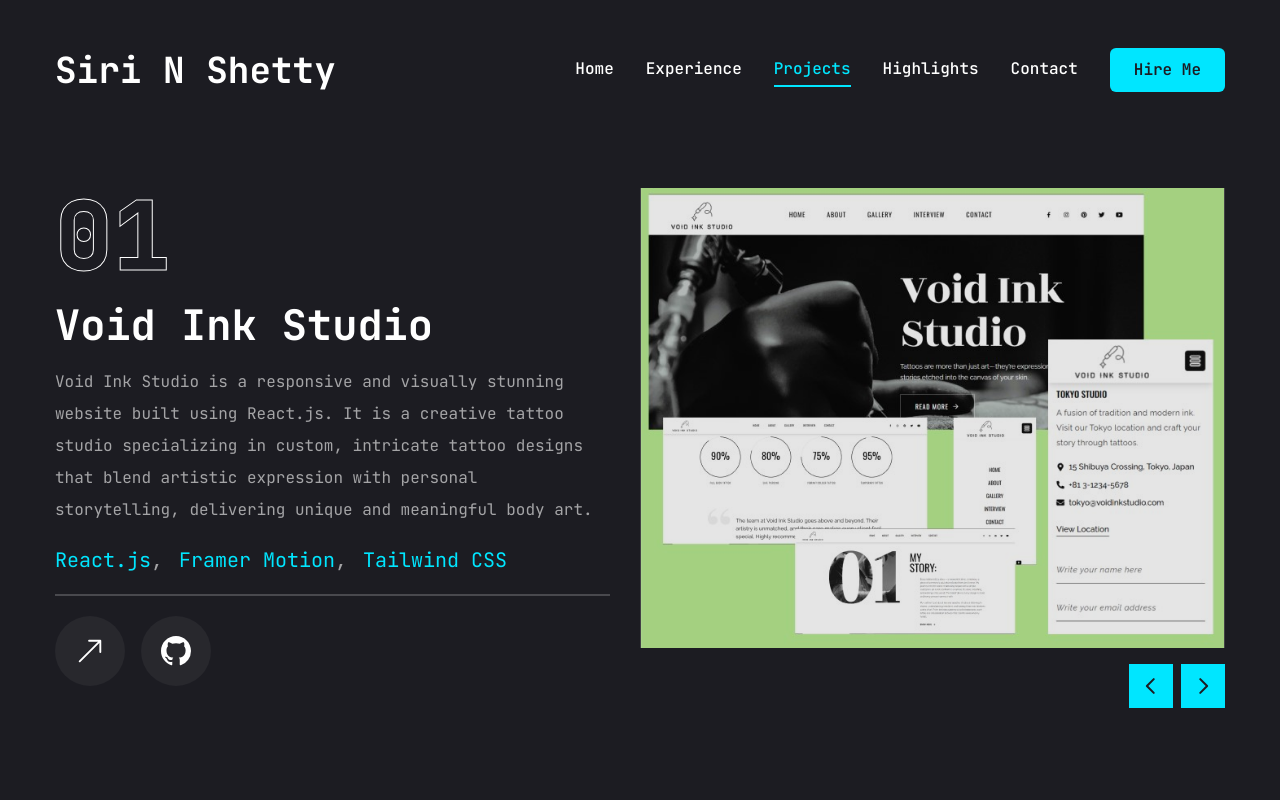
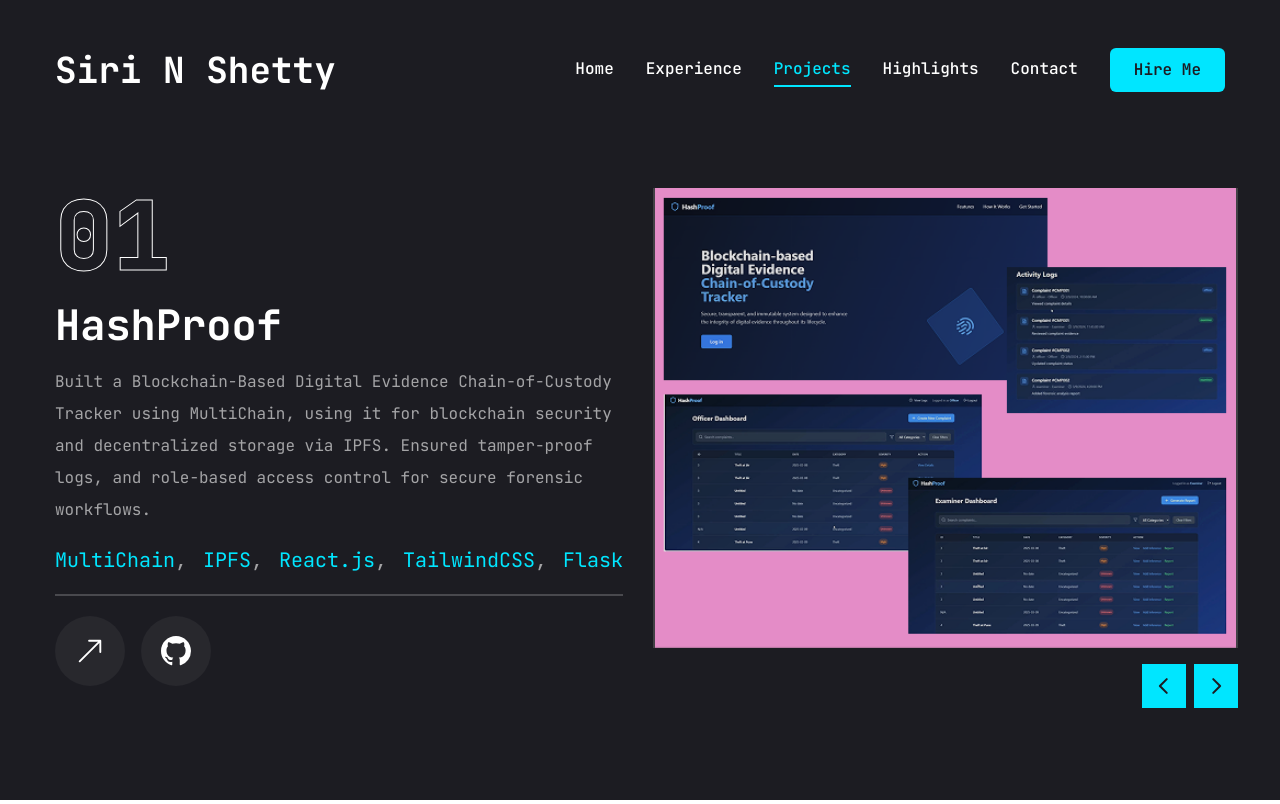
Before and after one commit to siri-n-shetty/siri-portfolio-website, a Next.js app: page /projects in a window 1280 px wide. Built offline with nearby package versions, Linux system fonts and the light colour scheme.

Commit message:
recent changes 2025

```diff
--- a/app/projects/page.jsx
+++ b/app/projects/page.jsx
@@ -16,44 +16,44 @@ import WorkSlidingBtns from "@/components/WorkSlidingBtns";
 const projects = [
   {
     num: "01",
+    title: "HashProof",
+    description: "Built a Blockchain-Based Digital Evidence Chain-of-Custody Tracker using MultiChain, using it for blockchain security and decentralized storage via IPFS. Ensured tamper-proof logs, and role-based access control for secure forensic workflows.",
+    stack: [{name: "MultiChain"}, {name: "IPFS"}, {name: "React.js"}, {name: "TailwindCSS"}, {name: "Flask"}],
+    image: "/assets/projects/hp.png",
+    live: "",
+    github: "https://github.com/siri-n-shetty/ChainOfJustice",
+  },
+  {
+    num: "02",
+    title: "Load-Balanced URL Shortener",
+    description: "Built and deployed a containerized URL Shortener that supports scalability, load balancing & Horizontal Pod Autoscaling (HPA). Integrated in-memory storage, logging, monitoring tools, and stress testing for real-time performance insights.",
+    stack: [{name: "Docker"}, {name: "Kubernetes"}, {name: "Flask"}, {name: "Redis"}],
+    image: "/assets/projects/lbus.png",
+    live: "",
+    github: "https://github.com/siri-n-shetty/556_568_575_600_Load-Balanced-URL-Shortener",
+  },
+  {
+    num: "03",
     title: "Void Ink Studio",
-    descriptiton: "Void Ink Studio is a responsive and visually stunning website built using React.js. It is a creative tattoo studio specializing in custom, intricate tattoo designs that blend artistic expression with personal storytelling, delivering unique and meaningful body art.",
+    description: "Void Ink Studio is a responsive and visually stunning website built using React.js. It is a creative tattoo studio specializing in custom, intricate tattoo designs that blend artistic expression with personal storytelling, delivering unique and meaningful body art.",
     stack: [{name: "React.js"}, {name: "Framer Motion"}, {name: "Tailwind CSS"}],
     image: "/assets/projects/vis.jpg",
     live: "https://voidinkstudio.vercel.app/",
     github: "https://github.com/siri-n-shetty/void-ink-studio",
   },
   {
-    num: "02",
-    title: "Connect Four",
-    descriptiton: "Developed a fully functional two-player Connect Four game, implemented using BreezyPythonGUI for input handling. Crafted algorithms to determine game outcomes, used MySQL, BreezyPythonGUI, and the ‘tabulate’ module for dynamic board display and enhanced user experience.",
-    stack: [{name: "Python"}, {name: "MySQL"}],
-    image: "/assets/projects/cf.jpg",
-    live: "",
-    github: "https://github.com/siri-n-shetty/Connect-Four-Mini-Project-Sem-1",
-  },
-  {
-    num: "03",
+    num: "04",
     title: "PESU Event Management System",
-    descriptiton: "Built a centralized scalable platform to streamline event registrations and recruitments for 100+ university clubs. Replaces Google Forms by automating student data retrieval with user-friendly interface & role-based access control(RBAC).",
+    description: "Built a centralized scalable platform to streamline event registrations and recruitments for 100+ university clubs. Replaces Google Forms by automating student data retrieval with user-friendly interface & role-based access control(RBAC).",
     stack: [{name: "React.js"}, {name: "Tailwind CSS"}, {name: "MySQL"}, {name: "Flask"}],
     image: "/assets/projects/piems.jpg",
     live: "",
     github: "https://github.com/siri-n-shetty/PESU_Integrated_Event_Management_System",
   },
   {
-    num: "04",
-    title: "PESUfy",
-    descriptiton: "Developed a website that serves as a resource for incoming juniors at PESU. It streamlines their college experience by providing clear information about the academics and facilities provided by the college.",
-    stack: [{name: "JavaScript"}, {name: "Golang"}, {name: "Netlify"}],
-    image: "/assets/projects/pesufy.jpg",
-    live: "https://pesufy.netlify.app/",
-    github: "https://github.com/siri-n-shetty/pesufy",
-  },
-  {
     num: "05",
     title: "Live Chat Application",
-    descriptiton: "Implemented sockets in Flask backend, (using Flask-SocketIO library) and frontend code in HTML, JavaScript. It uses Flask's session management to store information about the user's name and the room they have joined.",
+    description: "Implemented sockets in Flask backend, (using Flask-SocketIO library) and frontend code in HTML, JavaScript. It uses Flask's session management to store information about the user's name and the room they have joined.",
     stack: [{name: "Python"}, {name: "Flask"}, {name: "HTML/CSS"}, {name: "JavaScript"}],
     image: "/assets/projects/lca.jpg",
     live: "",
@@ -61,17 +61,35 @@ const projects = [
   },
   {
     num: "06",
+    title: "PESUfy",
+    description: "Developed a website that serves as a resource for incoming juniors at PESU. It streamlines their college experience by providing clear information about the academics and facilities provided by the college.",
+    stack: [{name: "JavaScript"}, {name: "Golang"}, {name: "Netlify"}],
+    image: "/assets/projects/pesufy.jpg",
+    live: "https://pesufy.netlify.app/",
+    github: "https://github.com/siri-n-shetty/pesufy",
+  },
+  {
+    num: "07",
+    title: "Connect Four",
+    description: "Developed a fully functional two-player Connect Four game, implemented using BreezyPythonGUI for input handling. Crafted algorithms to determine game outcomes, used MySQL, BreezyPythonGUI, and the ‘tabulate’ module for dynamic board display and enhanced user experience.",
+    stack: [{name: "Python"}, {name: "MySQL"}],
+    image: "/assets/projects/cf.jpg",
+    live: "",
+    github: "https://github.com/siri-n-shetty/Connect-Four-Mini-Project-Sem-1",
+  },
+  {
+    num: "08",
     title: "Arcade Game",
-    descriptiton: "Interstellar Evasion is a simple arcade-style game where the player controls a red rectangle to avoid falling stars coming from above. The game keeps track of the time spent playing, and the player can move the rectangle left and right using the arrow keys to dodge the stars.",
+    description: "Interstellar Evasion is a simple arcade-style game where the player controls a red rectangle to avoid falling stars coming from above. The game keeps track of the time spent playing, and the player can move the rectangle left and right using the arrow keys to dodge the stars.",
     stack: [{name: "Python"}],
     image: "/assets/projects/ag.jpg",
     live: "",
     github: "https://github.com/siri-n-shetty/Arcade-Game-using-Pygame",
   },
   {
-    num: "07",
+    num: "09",
     title: "Smart Bands System using Cooja",
-    descriptiton: "The system consists of parent and child bands that communicate wirelessly to monitor the child's status and alert the parent in case of emergencies such as falls or prolonged absence.",
+    description: "The system consists of parent and child bands that communicate wirelessly to monitor the child's status and alert the parent in case of emergencies such as falls or prolonged absence.",
     stack: [{name: "Cooja Simulator"}, {name: "Contiki OS"}],
     image: "/assets/projects/sms.jpg",
     live: "",
@@ -104,7 +122,7 @@ const Projects = () => {
               {/** Project Title */}
               <h2 className="text-[42px] font-bold leading-none text-white group-hover:text-accent transition-all duration-500">{project.title}</h2>
               {/** Project Description */}
-              <p className="text-white/60">{project.descriptiton}</p>
+              <p className="text-white/60">{project.description}</p>
               {/** Project Stack */}
               <ul className="flex gap-4">
                 {project.stack.map((item, index)=>{
--- a/app/skills/page.jsx
+++ b/app/skills/page.jsx
@@ -5,96 +5,114 @@ import { Tooltip, TooltipContent, TooltipProvider, TooltipTrigger } from "@/comp
 import { ScrollArea } from "@/components/ui/scroll-area";
 import { motion } from "framer-motion";
 
-import {
-  SiC,
-  SiMongodb,
-  SiTailwindcss,
-  SiNextdotjs,
-  SiMysql,
-  SiWireshark,
-  SiBlender,
-  SiPython,
-  SiHtml5,
-  SiCss3,
-  SiJavascript,
-  SiReact,
-  SiFigma,
-  SiNodedotjs,
-  SiWordpress,
-  SiGit,
-  SiGo
-} from "react-icons/si";
+import * as SiIcons from "react-icons/si";
 
 {/* skills data */}
 const skills = {
   title: "Skills",
   skilllist: [
     {
-      icon: <SiPython />,
+      icon: <SiIcons.SiPython />,
       name: "Python",
     },
     {
-      icon: <SiC />,
+      icon: <SiIcons.SiC />,
       name: "C",
     },
     {
-      icon: <SiGo />,
+      icon: <SiIcons.SiGo />,
       name: "Golang",
     },
     {
-      icon: <SiHtml5 />,
+      icon: <SiIcons.SiHtml5 />,
       name: "HTML",
     },
     {
-      icon: <SiCss3 />,
+      icon: <SiIcons.SiCss3 />,
       name: "CSS",
     },
     {
-      icon: <SiTailwindcss />,
+      icon: <SiIcons.SiTailwindcss />,
       name: "Tailwind CSS",
     },
     {
-      icon: <SiJavascript />,
+      icon: <SiIcons.SiJavascript />,
       name: "JavaScript",
     },
     {
-      icon: <SiReact />,
+      icon: <SiIcons.SiReact />,
       name: "React.js",
     },
     {
-      icon: <SiNextdotjs />,
+      icon: <SiIcons.SiNextdotjs />,
       name: "Next.js",
     },
     {
-      icon: <SiNodedotjs />,
+      icon: <SiIcons.SiDocker />,
+      name: "Docker",
+    },
+    {
+      icon: <SiIcons.SiKubernetes />,
+      name: "Kubernetes",
+    },
+    {
+      icon: <SiIcons.SiUbuntu />,
+      name: "Ubuntu",
+    },
+    {
+      icon: <SiIcons.SiNodedotjs />,
       name: "Node.js",
     },
     {
-      icon: <SiMongodb />,
+      icon: <SiIcons.SiMongodb />,
       name: "Mongo DB",
     },
     {
-      icon: <SiMysql />,
+      icon: <SiIcons.SiMysql />,
       name: "MySQL",
     },
     {
-      icon: <SiWordpress />,
+      icon: <SiIcons.SiFlask />,
+      name: "Flask",
+    },
+    {
+      icon: <SiIcons.SiTensorflow />,
+      name: "TensorFlow",
+    },
+    {
+      icon: <SiIcons.SiScikitlearn />,
+      name: "Scikit-learn",
+    },
+    {
+      icon: <SiIcons.SiPandas />,
+      name: "Pandas",
+    },
+    {
+      icon: <SiIcons.SiNumpy />,
+      name: "NumPy",
+    },
+    {
+      icon: <SiIcons.SiPytorch />,
+      name: "PyTorch",
+    },
+    {
+      icon: <SiIcons.SiWordpress />,
       name: "WordPress",
     },
     {
-      icon: <SiFigma />,
+      icon: <SiIcons.SiFigma />,
       name: "Figma",
     },
     {
-       icon: <SiGit />,
+       icon: <SiIcons.SiGit />,
        name: "Git",
     },
     {
-      icon: <SiWireshark />,
+      icon: <SiIcons.SiWireshark />,
       name: "Wireshark",
     },
     {
-      icon: <SiBlender />,
+      icon: <SiIcons.SiBlender />,
       name: "Blender",
     },
   ]
@@ -128,7 +146,7 @@ const achievements = {
   items: [
     {
       title: "3rd Place at CIDECODE Hackathon",
-      description: "Our team secured 3rd Place at the prestigious CID < CIDECODE /> Hackathon, organized by Crime Investigation Department (CID) -Karnataka, Data Security Council of India (DSCI), and PESU, for developing a Blockchain-based Digital Evidence Chain-of-Custody Tracker that ensures immutable, transparent, and tamper-proof records of evidence transfer, providing full traceability from collection to verdict while enhancing trust and accountability for law enforcement agencies.",
+      description: "Our team secured 3rd Place at the prestigious CID < CIDECODE /> Hackathon, organized by Crime Investigation Department (CID) -Karnataka, Data Security Council of India (DSCI), and PESU, for developing a Blockchain-based Digital Evidence Chain-of-Custody Tracker for law enforcement agencies.",
     },
     {
       title: "National Finalist, Jagriti 2025, IIT-BHU",
--- a/components/Stats.jsx
+++ b/components/Stats.jsx
@@ -8,7 +8,7 @@ const stats = [
         text: "Years of Experience",
     },
     {
-        num: 8,
+        num: 9,
         text: "Projects Completed",
     },
     {
@@ -16,7 +16,7 @@ const stats = [
         text: "Technologies Mastered",
     },
     {
-        num: 545,
+        num: 570,
         text: "Code Commits",
     },
 ]
```
Also changed, not shown: public/assets/projects/hp.png (added), public/assets/projects/lbus.png (added).
